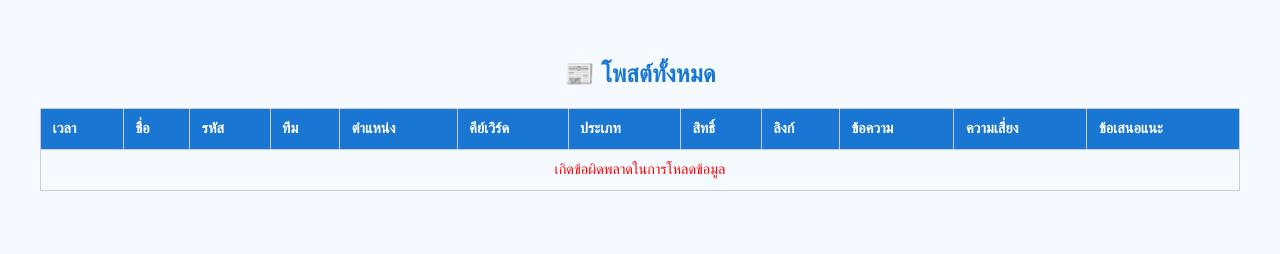
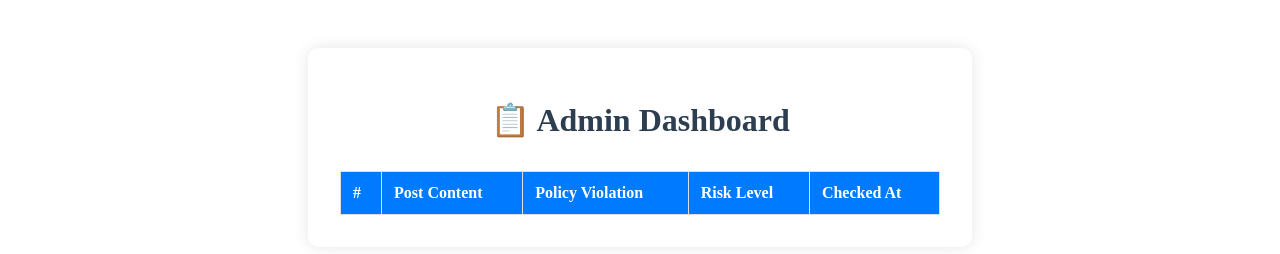
Before and after one commit to bowbozaa/fb-post-checker-888, a website: page fbpost-checker-deploy/public/dashboard.html in a window 1280 px wide. Drawn offline with Linux system fonts and the light colour scheme; no server answers.

Commit message:
Update dashboard.html

```diff
--- a/fbpost-checker-deploy/public/dashboard.html
+++ b/fbpost-checker-deploy/public/dashboard.html
@@ -1,65 +1,30 @@
 <!DOCTYPE html>
-<html lang="th">
+<html lang="en">
 <head>
-  <meta charset="UTF-8">
-  <title>ดูโพสต์ทั้งหมด</title>
-  <style>
-    body {
-      background-color: #f4faff;
-      font-family: sans-serif;
-      padding: 2em;
-    }
-    h2 {
-      color: #1976d2;
-      text-align: center;
-    }
-    table {
-      width: 100%;
-      border-collapse: collapse;
-      margin-top: 1em;
-    }
-    th, td {
-      padding: 0.8em;
-      border: 1px solid #ccc;
-      text-align: left;
-      font-size: 0.9em;
-    }
-    th {
-      background-color: #1976d2;
-      color: white;
-    }
-    tr:nth-child(even) {
-      background-color: #e9f2fb;
-    }
-    .center {
-      text-align: center;
-    }
-  </style>
-  <script src="config.js"></script>
-  <script src="dashboard.js"></script>
+  <meta charset="UTF-8" />
+  <meta name="viewport" content="width=device-width, initial-scale=1.0"/>
+  <title>Admin Dashboard - FB Post Checker 888</title>
+  <link rel="stylesheet" href="style.css" />
 </head>
 <body>
-  <h2>📰 โพสต์ทั้งหมด</h2>
+  <div class="container">
+    <h1>📋 Admin Dashboard</h1>
     <table id="postTable">
       <thead>
         <tr>
-        <th>เวลา</th>
-        <th>ชื่อ</th>
-        <th>รหัส</th>
-        <th>ทีม</th>
-        <th>ตำแหน่ง</th>
-        <th>คีย์เวิร์ด</th>
-        <th>ประเภท</th>
-        <th>สิทธิ์</th>
-        <th>ลิงก์</th>
-        <th>ข้อความ</th>
-        <th>ความเสี่ยง</th>
-        <th>ข้อเสนอแนะ</th>
+          <th>#</th>
+          <th>Post Content</th>
+          <th>Policy Violation</th>
+          <th>Risk Level</th>
+          <th>Checked At</th>
         </tr>
       </thead>
-    <tbody>
-      <tr><td colspan="12" class="center">⏳ กำลังโหลดข้อมูล...</td></tr>
+      <tbody id="tableBody">
+        <!-- Data rows will be inserted here -->
       </tbody>
     </table>
+  </div>
+
+  <script src="dashboard.js"></script>
 </body>
 </html>
```
Lines whose indentation alone changed are shown as unchanged.
